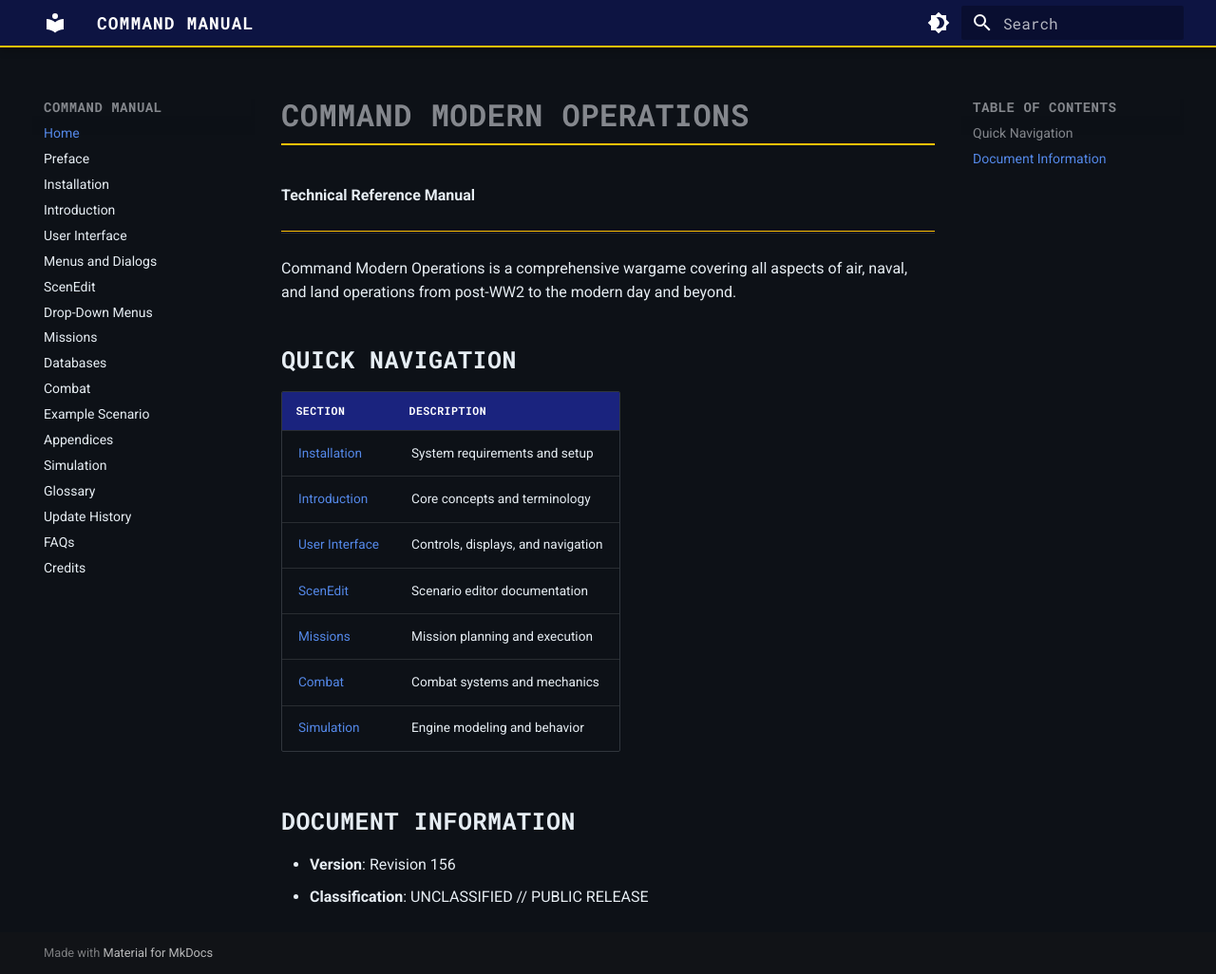
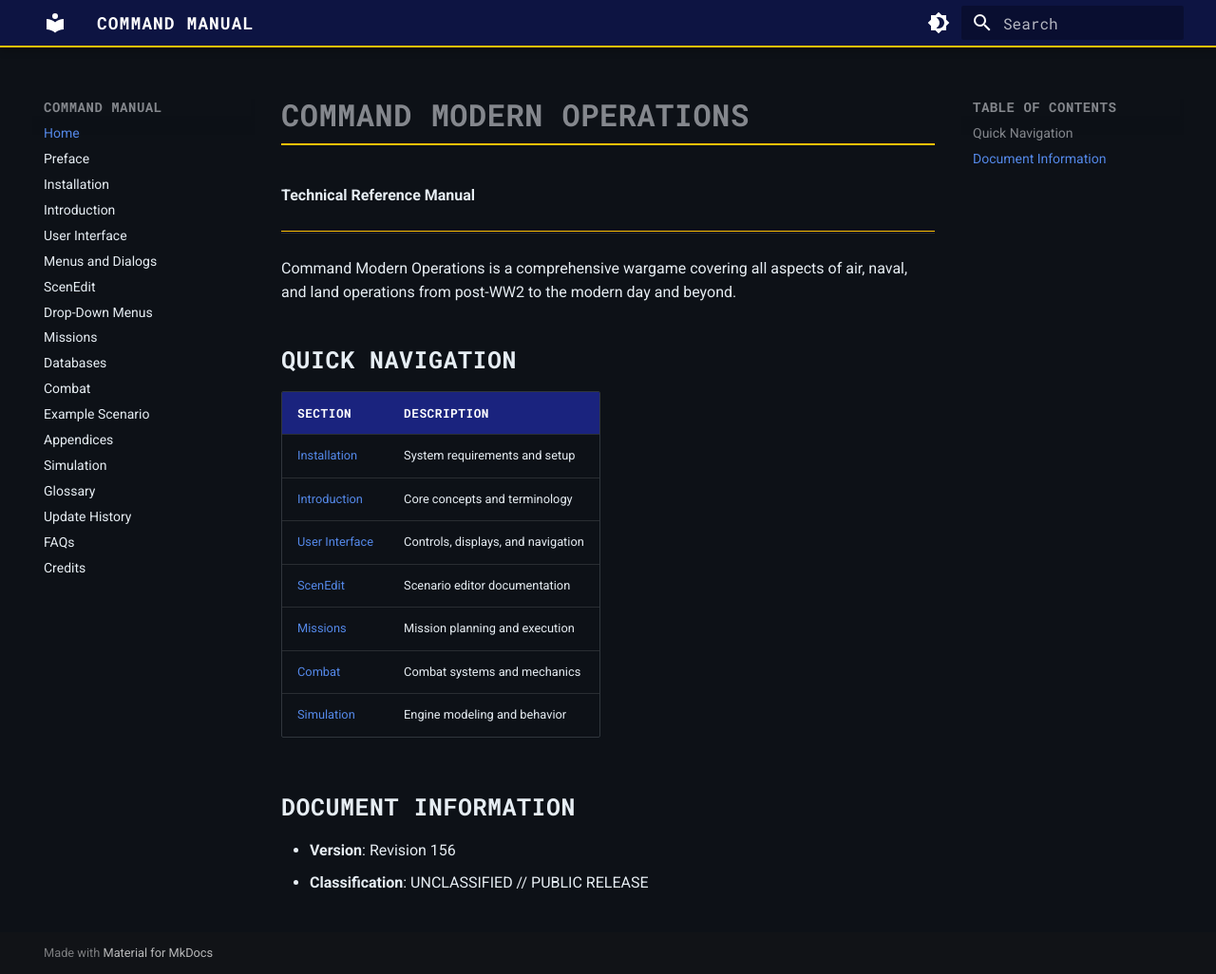
Before and after one commit to CommandModernOperations/Manual, an MkDocs documentation site: the page built from docs/index.md, in a window 1280 px wide and 1026 px high. Shown: the whole window at 95% size. Built offline with MkDocs 1.6.1 and Material for MkDocs 9.7.7, drawn with Linux system fonts in a browser that asks for light colours.

Commit message:
Remove table font size overrides

```diff
--- a/docs/stylesheets/custom.css
+++ b/docs/stylesheets/custom.css
@@ -74,7 +74,6 @@
 /* Tables - cleaner military style */
 .md-typeset table:not([class]) {
   border: 1px solid #30363d;
-  font-size: 0.85em;
 }
 
 .md-typeset table:not([class]) th {
@@ -82,7 +81,6 @@
   color: #fff;
   font-family: 'Roboto Mono', monospace;
   text-transform: uppercase;
-  font-size: 0.85em;
   letter-spacing: 0.5px;
 }
 
```
